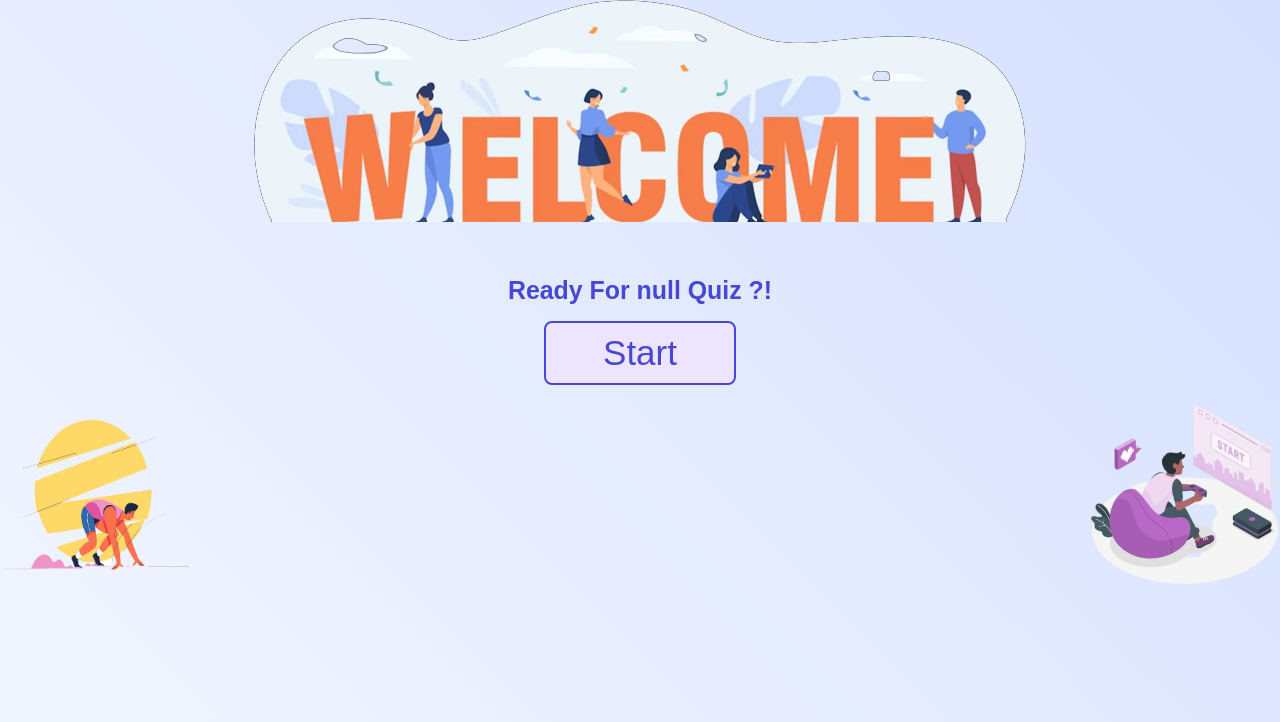
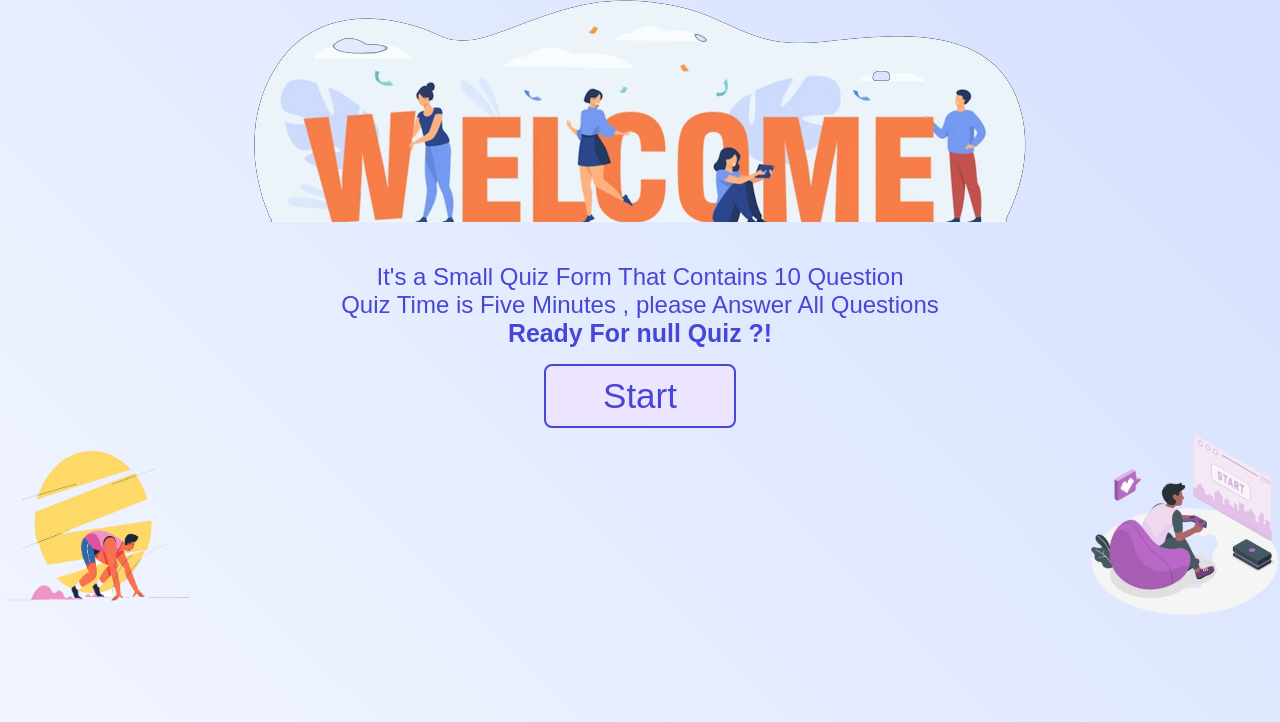
Before and after one commit to omarsalah0804/ourproject, a plain HTML site: page welcome_page.html in a window 1280 px wide. Shown: the part 78-800 px from the top of the page. Drawn offline with Linux system fonts and the light colour scheme.

Commit message:
maryana1

```diff
--- a/welcome_page.css
+++ b/welcome_page.css
@@ -11,6 +11,9 @@ font-family: 'Signika Negative', sans-serif;
 body{
   overflow-x: hidden;
   overflow-y: auto;
+}
+.info{
+  font-size:x-large;
 }
 span{
     color: aqua;
@@ -71,7 +74,7 @@ text-align:center;
 
 main{
     width: 100%;
-    padding: 1rem;
+    padding: 0.22rem;
     text-align: center;
     font-size: 30px;
     /* background: linear-gradient(rgba(10, 22, 111, 0.9), rgba(46, 9, 62, 0.6));
--- a/welcome_page.html
+++ b/welcome_page.html
@@ -19,6 +19,9 @@
     </header>
     <main>
         <h1 id="h1">Name User</h1><br>
+        <p class="info">It's a Small Quiz Form That Contains 10 Question <br>  Quiz Time is Five Minutes , please Answer All Questions
+
+        </p>
         <h5 id="h5"></h5>
         <button class="btn2" id="btnStart">Start</button>
     </main>
```
